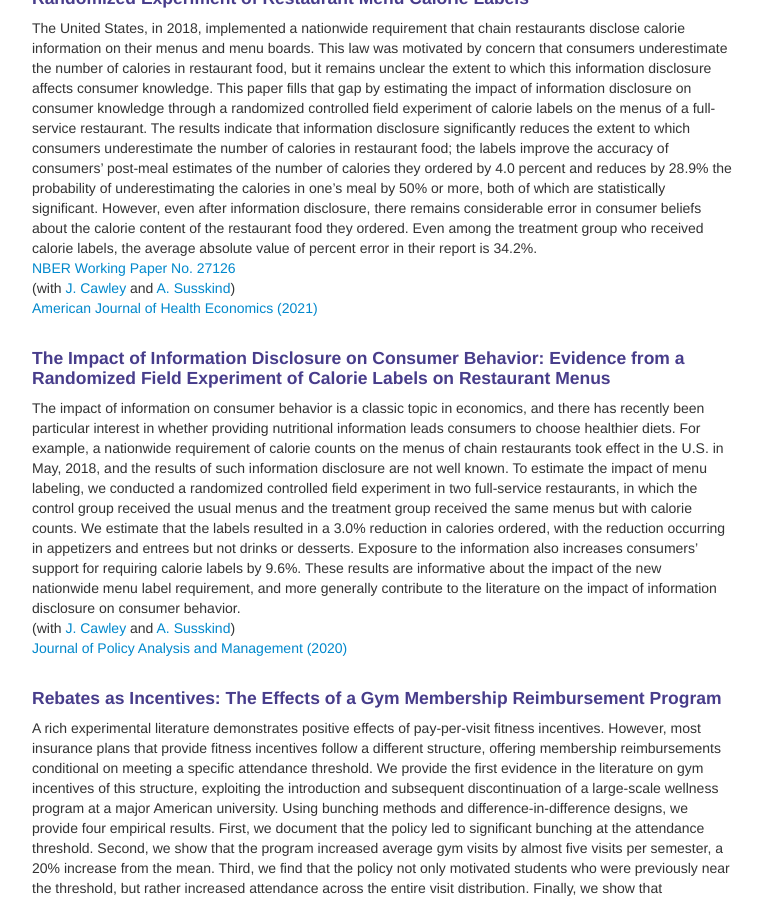
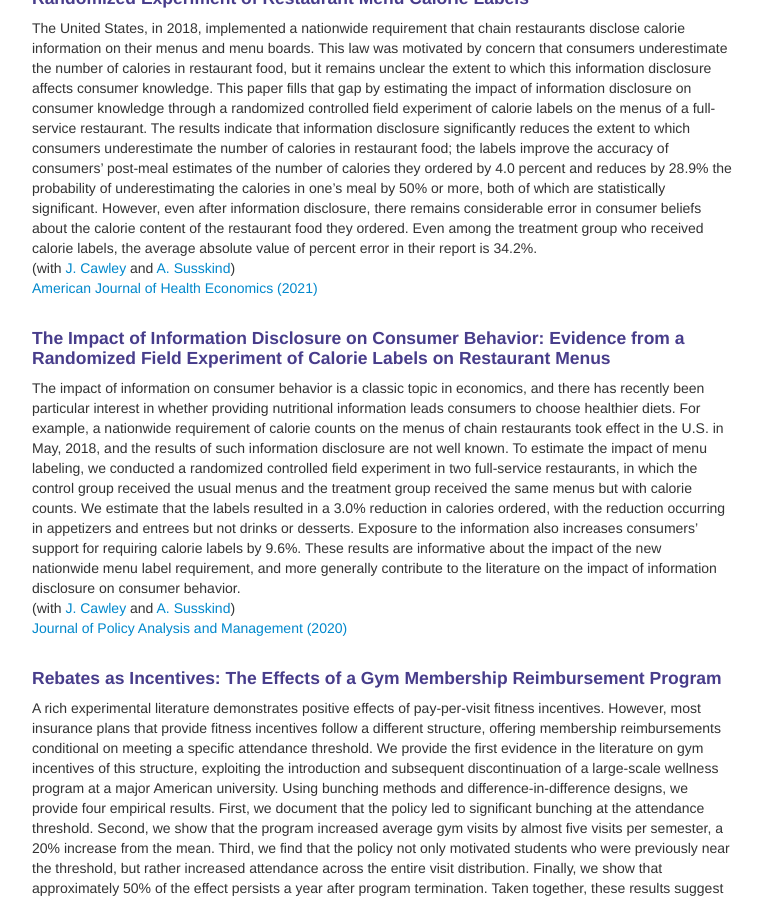
Before and after one commit to bjwillage/bjwillage.github.io, a Jekyll site: the page built from pages/research.md, in a window 1280 px wide and 900 px high, scrolled down 1844 px. Shown: the whole window, without its empty margins (258-1021 px from the left). Built offline with Jekyll 4.4.1, drawn with Linux system fonts in a browser that asks for light colours.

Commit message:
Update research.md

```diff
--- a/pages/research.md
+++ b/pages/research.md
@@ -45,7 +45,6 @@ Accepted at American Journal of Health Economics
 
 #### Does Information Disclosure Improve Consumer Knowledge? Evidence from a Randomized Experiment of Restaurant Menu Calorie Labels
 The United States, in 2018, implemented a nationwide requirement that chain restaurants disclose calorie information on their menus and menu boards. This law was motivated by concern that consumers underestimate the number of calories in restaurant food, but it remains unclear the extent to which this information disclosure affects consumer knowledge. This paper fills that gap by estimating the impact of information disclosure on consumer knowledge through a randomized controlled field experiment of calorie labels on the menus of a full-service restaurant. The results indicate that information disclosure significantly reduces the extent to which consumers underestimate the number of calories in restaurant food; the labels improve the accuracy of consumers’ post-meal estimates of the number of calories they ordered by 4.0 percent and reduces by 28.9% the probability of underestimating the calories in one’s meal by 50% or more, both of which are statistically significant. However, even after information disclosure, there remains considerable error in consumer beliefs about the calorie content of the restaurant food they ordered. Even among the treatment group who received calorie labels, the average absolute value of percent error in their report is 34.2%.<br>
-<a href="http://www.nber.org/papers/w27126">NBER Working Paper No. 27126 </a><br>
 (with [J. Cawley](https://www.human.cornell.edu/people/jhc38) and [A. Susskind](https://sha.cornell.edu/faculty-research/faculty/ams76))<br>
 [American Journal of Health Economics (2021)](https://doi.org/10.1086/714987)
 <br><br>
```
